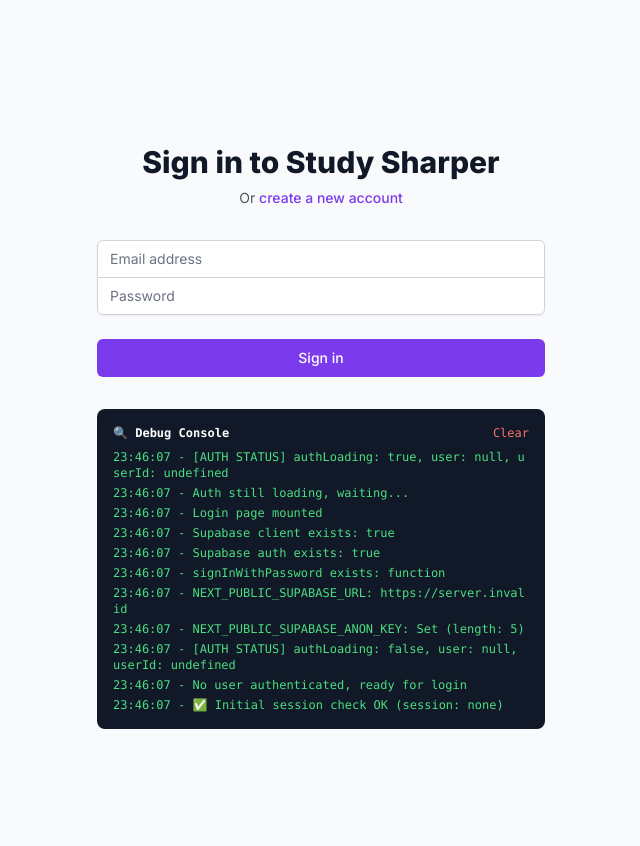
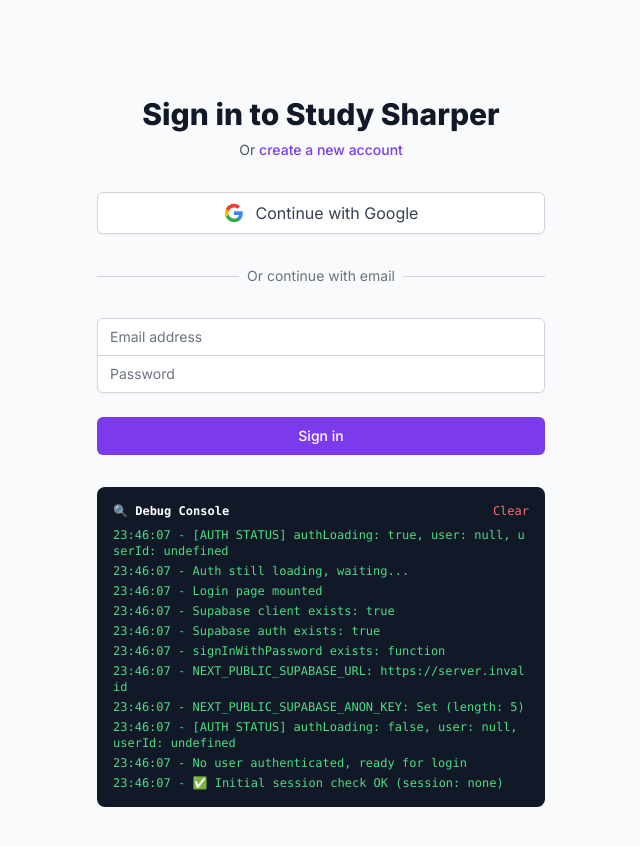
Before and after one commit to persimmonlabs/study-sharper, a Next.js app: page /auth/login in a window 1280 px wide. Shown: the top 846 px of the page, without its empty margins (319-959 px from the left). Built offline with nearby package versions, Linux system fonts and the light colour scheme; no server answers.

Commit message:
feat(auth): Add Google OAuth sign-in/sign-up to login and signup pages - Phase 3A Step 1

```diff
--- a/src/app/auth/login/page.tsx
+++ b/src/app/auth/login/page.tsx
@@ -222,6 +222,46 @@
     }
   }
 
+  const handleGoogleSignIn = async () => {
+    addDebug('=== GOOGLE SIGN-IN ATTEMPT STARTED ===')
+    setLoading(true)
+    setError('')
+    setSuccess('')
+
+    try {
+      const redirectUrl = `${window.location.origin}/auth/callback`
+      const nextUrl = searchParams?.get('next') || '/dashboard'
+
+      addDebug(`Google OAuth redirect URL: ${redirectUrl}`)
+      addDebug(`Post-login destination: ${nextUrl}`)
+
+      const { data, error } = await supabase.auth.signInWithOAuth({
+        provider: 'google',
+        options: {
+          redirectTo: `${redirectUrl}?next=${encodeURIComponent(nextUrl)}`,
+          queryParams: {
+            access_type: 'offline',
+            prompt: 'consent',
+          },
+        },
+      })
+
+      if (error) {
+        addDebug(`Google OAuth error: ${error.message}`)
+        throw error
+      }
+
+      addDebug('Google OAuth initiated successfully')
+      // Browser will redirect to Google, so no need to handle response
+    } catch (error) {
+      addDebug(`❌ Google sign-in error: ${error}`)
+      console.error('Google sign-in error:', error)
+      const errorMessage = error instanceof Error ? error.message : 'Failed to sign in with Google. Please try again.'
+      setError(errorMessage)
+      setLoading(false)
+    }
+  }
+
   return (
     <div className="min-h-screen flex items-center justify-center bg-gray-50 dark:bg-gray-900 py-12 px-4 sm:px-6 lg:px-8">
       <div className="max-w-md w-full space-y-8">
@@ -273,7 +313,47 @@
           </div>
         )}
 
-        <form className="mt-8 space-y-6" onSubmit={handleLogin}>
+        {/* Google Sign-In Button */}
+        <div className="mt-8">
+          <button
+            type="button"
+            onClick={handleGoogleSignIn}
+            disabled={loading}
+            className="w-full flex items-center justify-center gap-3 px-4 py-2 border border-gray-300 dark:border-gray-600 rounded-md shadow-sm bg-white dark:bg-gray-800 text-gray-700 dark:text-gray-200 hover:bg-gray-50 dark:hover:bg-gray-700 focus:outline-none focus:ring-2 focus:ring-offset-2 focus:ring-primary-500 disabled:opacity-50 transition-colors"
+          >
+            <svg className="w-5 h-5" viewBox="0 0 24 24">
+              <path
+                fill="#4285F4"
+                d="M22.56 12.25c0-.78-.07-1.53-.2-2.25H12v4.26h5.92c-.26 1.37-1.04 2.53-2.21 3.31v2.77h3.57c2.08-1.92 3.28-4.74 3.28-8.09z"
+              />
+              <path
+                fill="#34A853"
+                d="M12 23c2.97 0 5.46-.98 7.28-2.66l-3.57-2.77c-.98.66-2.23 1.06-3.71 1.06-2.86 0-5.29-1.93-6.16-4.53H2.18v2.84C3.99 20.53 7.7 23 12 23z"
+              />
+              <path
+                fill="#FBBC05"
+                d="M5.84 14.09c-.22-.66-.35-1.36-.35-2.09s.13-1.43.35-2.09V7.07H2.18C1.43 8.55 1 10.22 1 12s.43 3.45 1.18 4.93l2.85-2.22.81-.62z"
+              />
+              <path
+                fill="#EA4335"
+                d="M12 5.38c1.62 0 3.06.56 4.21 1.64l3.15-3.15C17.45 2.09 14.97 1 12 1 7.7 1 3.99 3.47 2.18 7.07l3.66 2.84c.87-2.6 3.3-4.53 6.16-4.53z"
+              />
+            </svg>
+            {loading ? 'Connecting...' : 'Continue with Google'}
+          </button>
+        </div>
+
+        {/* Divider */}
+        <div className="relative mt-6">
+          <div className="absolute inset-0 flex items-center">
+            <div className="w-full border-t border-gray-300 dark:border-gray-600"></div>
+          </div>
+          <div className="relative flex justify-center text-sm">
+            <span className="px-2 bg-gray-50 dark:bg-gray-900 text-gray-500 dark:text-gray-400">Or continue with email</span>
+          </div>
+        </div>
+
+        <form className="mt-6 space-y-6" onSubmit={handleLogin}>
           {error && (
             <div className="bg-red-50 dark:bg-red-900/20 border border-red-200 dark:border-red-800 text-red-700 dark:text-red-300 px-4 py-3 rounded">
               {error}
--- a/src/app/auth/signup/page.tsx
+++ b/src/app/auth/signup/page.tsx
@@ -3,7 +3,7 @@
 import { useState } from 'react'
 import { supabase } from '@/lib/supabase'
 import { createProfile } from './actions'
-import { useRouter } from 'next/navigation'
+import { useRouter, useSearchParams } from 'next/navigation'
 import Link from 'next/link'
 
 export default function Signup() {
@@ -16,6 +16,7 @@
   const [error, setError] = useState('')
   const [success, setSuccess] = useState('')
   const router = useRouter()
+  const searchParams = useSearchParams()
 
   const validateEmail = (email: string) => {
     // Standard email validation for real emails
@@ -128,6 +129,39 @@
     }
   }
 
+  const handleGoogleSignUp = async () => {
+    setLoading(true)
+    setError('')
+    setSuccess('')
+
+    try {
+      const redirectUrl = `${window.location.origin}/auth/callback`
+      const nextUrl = searchParams?.get('next') || '/dashboard'
+
+      const { data, error } = await supabase.auth.signInWithOAuth({
+        provider: 'google',
+        options: {
+          redirectTo: `${redirectUrl}?next=${encodeURIComponent(nextUrl)}`,
+          queryParams: {
+            access_type: 'offline',
+            prompt: 'consent',
+          },
+        },
+      })
+
+      if (error) {
+        throw error
+      }
+
+      // Browser will redirect to Google, so no need to handle response
+    } catch (error) {
+      console.error('Google sign-up error:', error)
+      const errorMessage = error instanceof Error ? error.message : 'Failed to sign up with Google. Please try again.'
+      setError(errorMessage)
+      setLoading(false)
+    }
+  }
+
   return (
     <div className="min-h-screen flex items-center justify-center bg-gray-50 dark:bg-gray-900 py-12 px-4 sm:px-6 lg:px-8">
       <div className="max-w-md w-full space-y-8">
@@ -143,7 +177,47 @@
           </p>
         </div>
 
-        <form className="mt-8 space-y-6" onSubmit={handleSignup}>
+        {/* Google Sign-Up Button */}
+        <div className="mt-8">
+          <button
+            type="button"
+            onClick={handleGoogleSignUp}
+            disabled={loading}
+            className="w-full flex items-center justify-center gap-3 px-4 py-2 border border-gray-300 dark:border-gray-600 rounded-md shadow-sm bg-white dark:bg-gray-800 text-gray-700 dark:text-gray-200 hover:bg-gray-50 dark:hover:bg-gray-700 focus:outline-none focus:ring-2 focus:ring-offset-2 focus:ring-primary-500 disabled:opacity-50 transition-colors"
+          >
+            <svg className="w-5 h-5" viewBox="0 0 24 24">
+              <path
+                fill="#4285F4"
+                d="M22.56 12.25c0-.78-.07-1.53-.2-2.25H12v4.26h5.92c-.26 1.37-1.04 2.53-2.21 3.31v2.77h3.57c2.08-1.92 3.28-4.74 3.28-8.09z"
+              />
+              <path
+                fill="#34A853"
+                d="M12 23c2.97 0 5.46-.98 7.28-2.66l-3.57-2.77c-.98.66-2.23 1.06-3.71 1.06-2.86 0-5.29-1.93-6.16-4.53H2.18v2.84C3.99 20.53 7.7 23 12 23z"
+              />
+              <path
+                fill="#FBBC05"
+                d="M5.84 14.09c-.22-.66-.35-1.36-.35-2.09s.13-1.43.35-2.09V7.07H2.18C1.43 8.55 1 10.22 1 12s.43 3.45 1.18 4.93l2.85-2.22.81-.62z"
+              />
+              <path
+                fill="#EA4335"
+                d="M12 5.38c1.62 0 3.06.56 4.21 1.64l3.15-3.15C17.45 2.09 14.97 1 12 1 7.7 1 3.99 3.47 2.18 7.07l3.66 2.84c.87-2.6 3.3-4.53 6.16-4.53z"
+              />
+            </svg>
+            {loading ? 'Connecting...' : 'Continue with Google'}
+          </button>
+        </div>
+
+        {/* Divider */}
+        <div className="relative mt-6">
+          <div className="absolute inset-0 flex items-center">
+            <div className="w-full border-t border-gray-300 dark:border-gray-600"></div>
+          </div>
+          <div className="relative flex justify-center text-sm">
+            <span className="px-2 bg-gray-50 dark:bg-gray-900 text-gray-500 dark:text-gray-400">Or continue with email</span>
+          </div>
+        </div>
+
+        <form className="mt-6 space-y-6" onSubmit={handleSignup}>
           {error && (
             <div className="bg-red-50 dark:bg-red-900/20 border border-red-200 dark:border-red-800 text-red-700 dark:text-red-300 px-4 py-3 rounded">
               {error}
```
